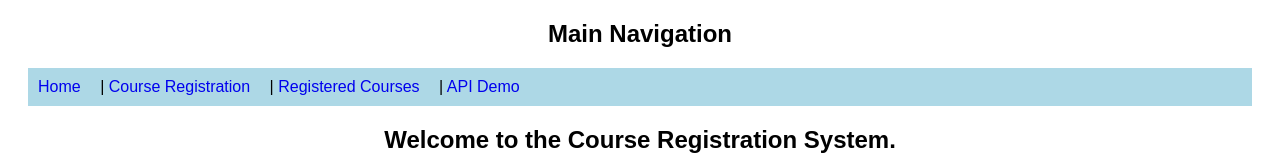
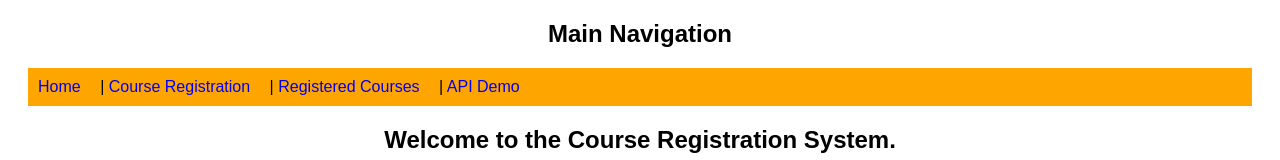
Before and after one commit to saivarma-tech/FEDF-LAB-EXAM-2500032389, a React (Vite) app: page / in a window 1280 px wide. Shown: the top 160 px of the page. Built offline with nearby package versions, Linux system fonts and the light colour scheme.

Commit message:
project modified

```diff
--- a/src/App.css
+++ b/src/App.css
@@ -52,7 +52,7 @@ th, td{
   text-align: center;
 }
 nav{
-  background-color: lightblue;
+  background-color: orange;
   padding: 10px;
   margin-bottom: 20px;
 }
```
